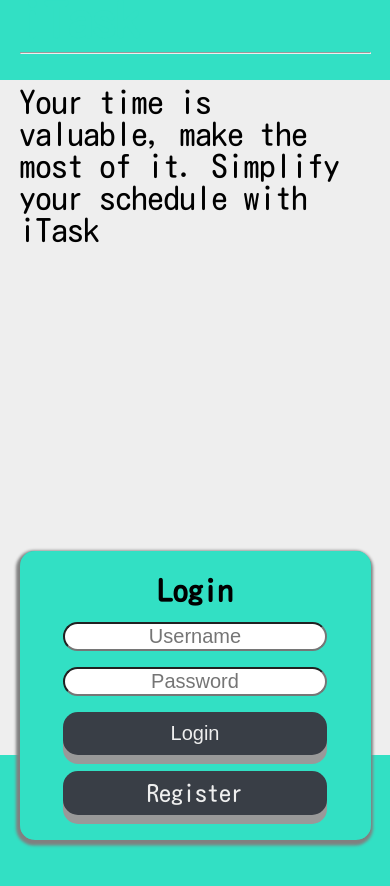
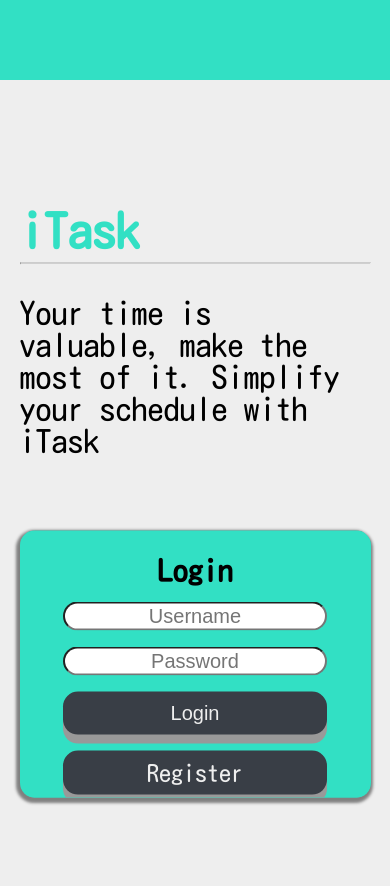
Before and after one commit to achangtroraleke/todo-project, a React (Create React App) app in the folder frontend/: page / in a window 390 px wide. Shown: the top 886 px of the page. Built offline with nearby package versions, Linux system fonts and the light colour scheme.

Commit message:
Fixed Login

```diff
--- a/frontend/src/App.css
+++ b/frontend/src/App.css
@@ -582,12 +582,12 @@
     background: white;
   }
   .banner{
-    height: 80%;
+    height: 100%;
   }
   .banner-content{
     flex-direction: column;
     width: 90%;
-    height: 100dvh;
+
   }
 
   .banner-group{
```
Also changed, not shown: 6 other files (tests, documents, lock files or other folders).
